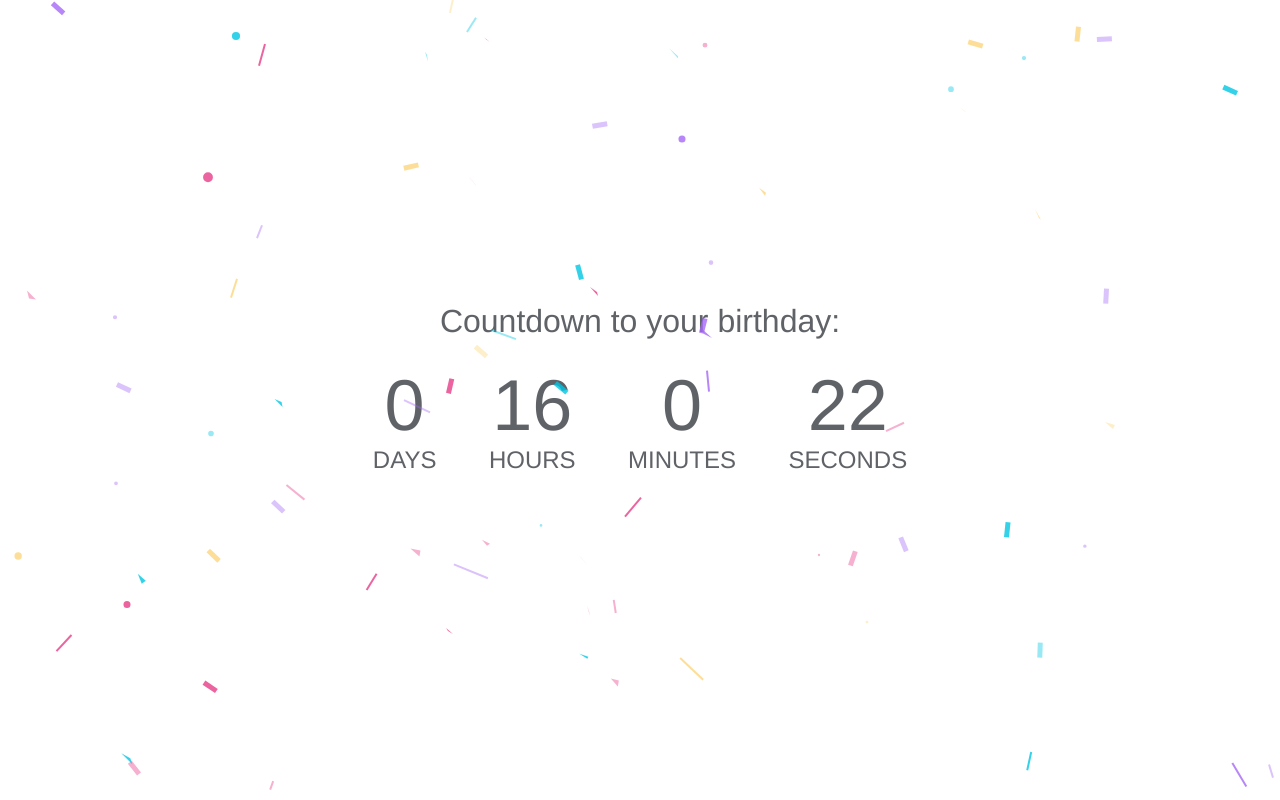
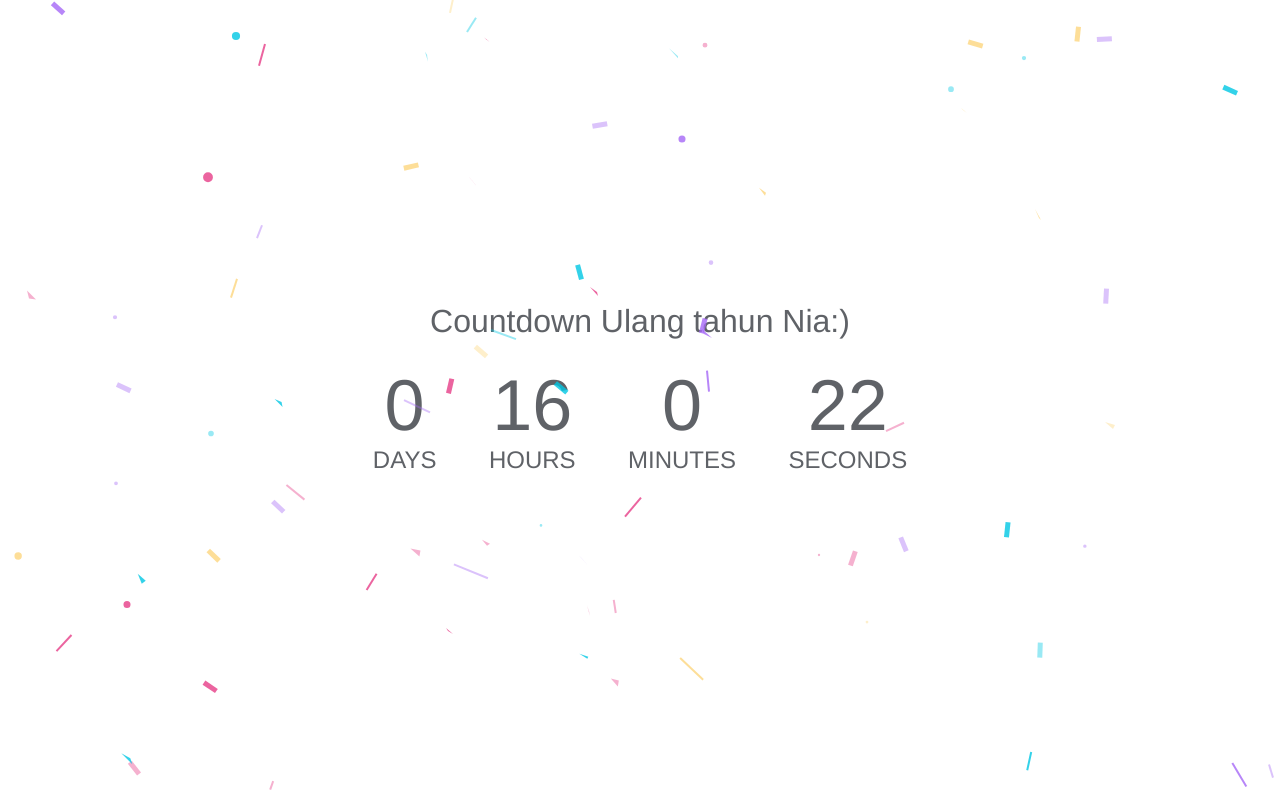
Before and after one commit to marchekun/birthday-countdown, a plain HTML site: page index.html in a window 1280 px wide. Drawn offline with Linux system fonts and the light colour scheme.

Commit message:
index.html

```diff
--- a/index.html
+++ b/index.html
@@ -4,7 +4,7 @@
 <head>
   <meta charset="utf-8" />
   <meta name="viewport" content="width=device-width" />
-  <title>Happy Birthday!</title>
+  <title>Ulang tahun Nia!</title>
 
   <link rel="stylesheet" href="styles/flexbox-center-container.css" media="all">
   <link rel="stylesheet" href="styles/system-fonts.css" media="all">
@@ -15,7 +15,7 @@
   <canvas id=c></canvas>
   <canvas id="confetti"></canvas>
   <div class="container" id="count">
-    <h1 id="head">Countdown to your birthday:</h1>
+    <h1 id="head">Countdown Ulang tahun Nia:)</h1>
     <ul>
       <li><span id="day"></span>days</li>
       <li><span id="hour"></span>hours</li>
```
